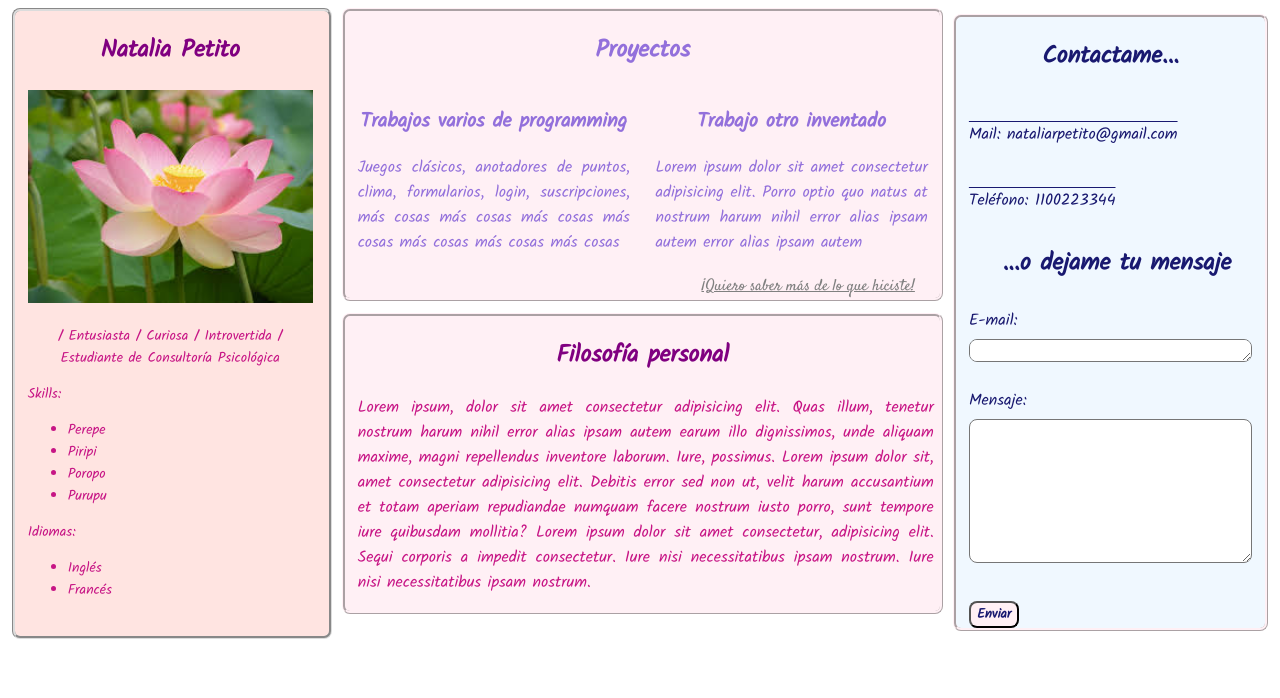
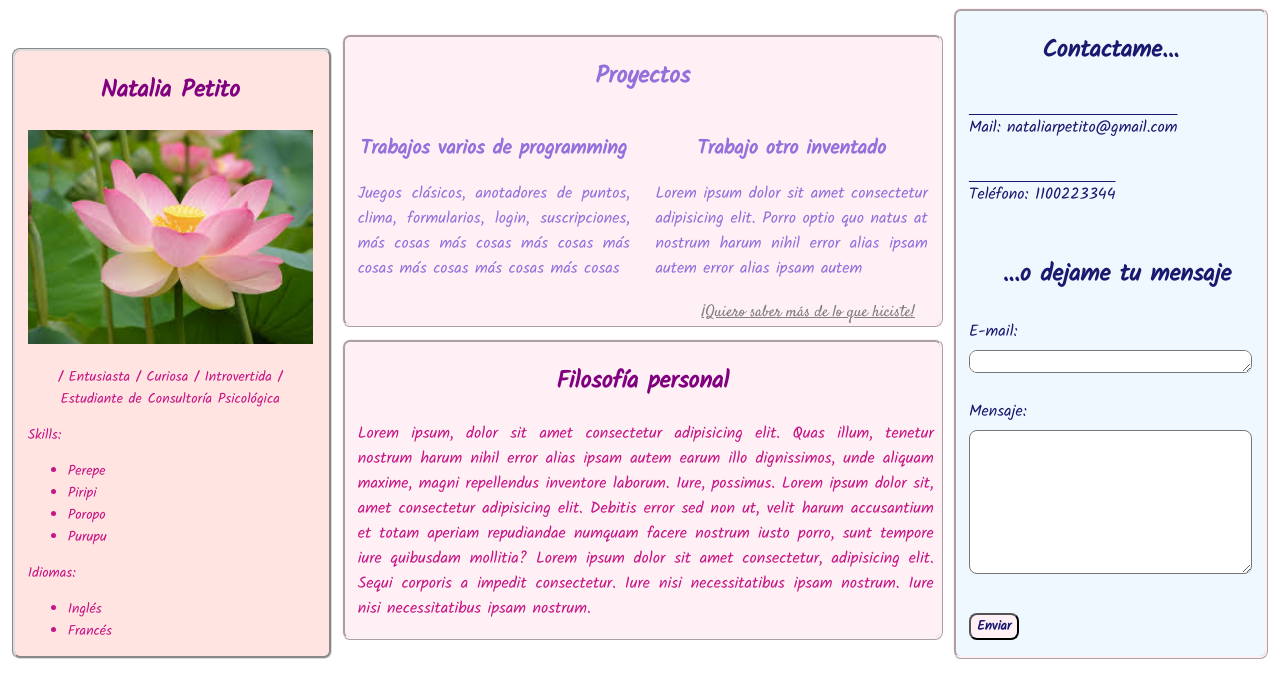
Before and after one commit to nataliapetito/portfolio, a plain HTML site: page index.html in a window 1280 px wide. Drawn offline with Linux system fonts and the light colour scheme.

Commit message:
Remodifico tamaños para que se ajuste mejor a la pantalla -.-

```diff
--- a/index.css
+++ b/index.css
@@ -11,6 +11,7 @@
     padding-left: 1vw;
     padding-right: 1.3vw;
     margin-left: 0.3vw;
+    margin-top: auto;
     /*margin-bottom: 1vh;*/
     font-family: 'Kalam', cursive;
     animation: changecolor1 5s infinite alternate;
@@ -25,6 +26,9 @@
 main {
     display: flex;
     overflow-y: hidden;
+    align-content: center;
+    justify-content: center;
+    align-items: center;
 }
 
 .Picture {
@@ -68,6 +72,7 @@ h1 {
 
 .Trabajos {
     margin-left: 0.75vw;
+    margin-top: 3vh;
     height: auto;
     width: 47vw;
     border: 3px ridge lavenderblush;
@@ -141,6 +146,7 @@ h1 {
     width: 47vw;
     margin-left: 0.75vw;
     margin-top: 1.5vh;
+    margin-bottom: 2vh;
     padding-left: 1vw;
     padding-right: 1vw;
     text-align: justify;
@@ -172,8 +178,7 @@ h1 {
 .Contacto {
     margin-left: 0.75vw;
     margin-right: 0.3vw;
-    margin-bottom: 1vh;
-    margin-top: 0.8vh;
+    margin-top: auto;
     height: auto;
     width: 30vw;
     border: 3px ridge lavenderblush;
@@ -206,7 +211,7 @@ h1 {
     font-family: 'Kalam', cursive;
     text-align: center;
     padding-left: 1vw;
-    padding-top: 0.5vw;
+    padding-top: 3vh;
     /*padding-bottom: 2vw;*/
     line-height: 2;
 }
@@ -246,7 +251,7 @@ button {
     border-radius: 8px;
     background-color: lavenderblush;
     color: midnightblue;
-    /*margin-bottom: 1vh;*/
+    margin-bottom: 2vh;
     margin-top: 3vw;
     transition-duration: 0.3s;
 }
```
